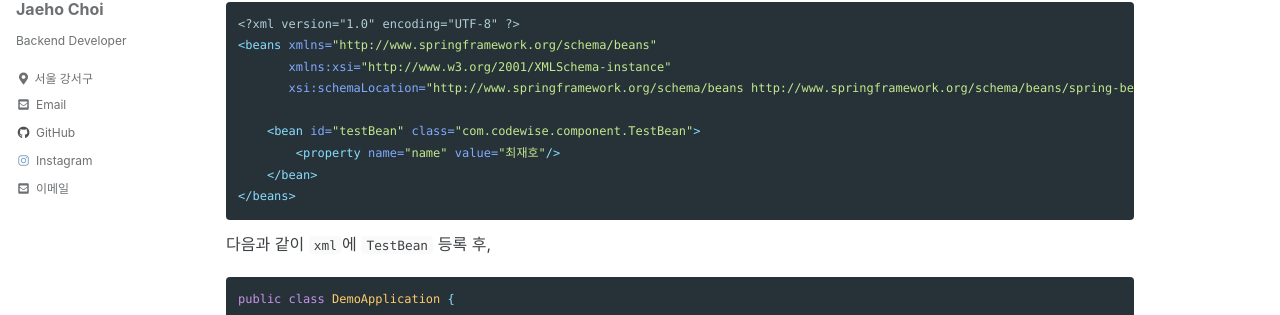
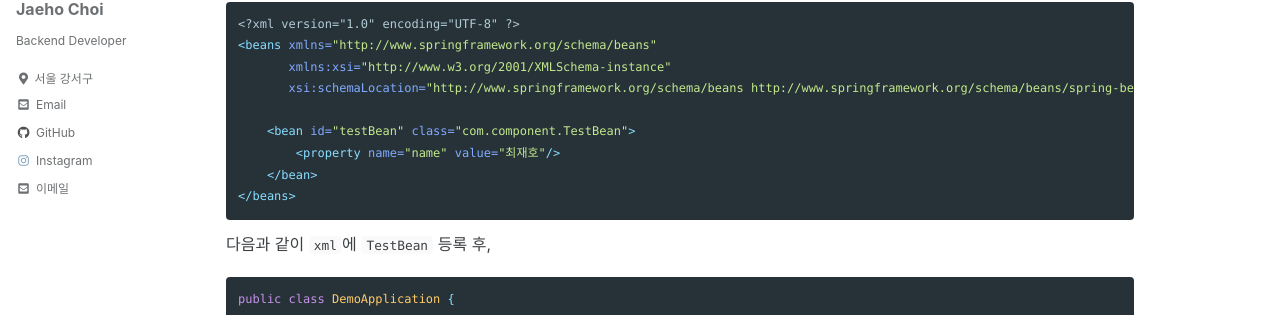
Before and after one commit to JulySeven1995/JulySeven1995.github.io, a Jekyll site: the page built from _posts/reminiscence/2021-04-23-injection.md, in a window 1280 px wide and 900 px high, scrolled down 1593 px. Shown: the part 136-451 px from the top of the window. Built offline with Jekyll 4.4.1, drawn with Linux system fonts in a browser that asks for light colours; cached includes are drawn as plain includes.

Commit message:
문구수정

```diff
--- a/_posts/reminiscence/2021-04-23-injection.md
+++ b/_posts/reminiscence/2021-04-23-injection.md
@@ -78,7 +78,7 @@ Bean & Injection
             xmlns:xsi="http://www.w3.org/2001/XMLSchema-instance"
             xsi:schemaLocation="http://www.springframework.org/schema/beans http://www.springframework.org/schema/beans/spring-beans.xsd">
 
-         <bean id="testBean" class="com.codewise.component.TestBean">
+         <bean id="testBean" class="com.component.TestBean">
              <property name="name" value="최재호"/>
          </bean>
      </beans>
```
